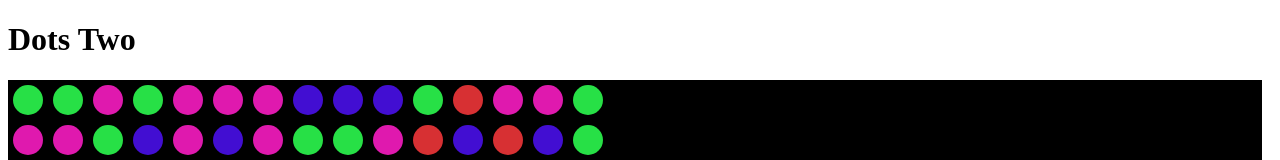
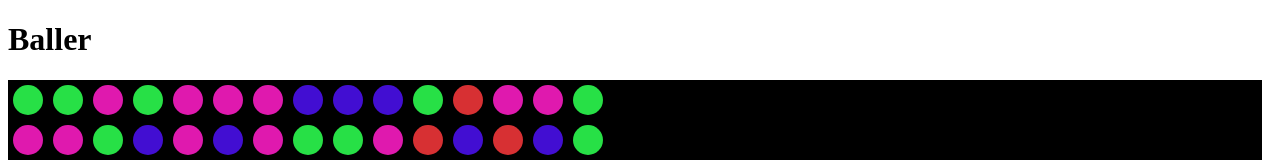
Before and after one commit to scottopell/baller, a website built with Parcel: page index.html in a window 1280 px wide. Shown: the top 160 px of the page. Built offline with nearby package versions, Linux system fonts and the light colour scheme.

Commit message:
New name

```diff
--- a/index.html
+++ b/index.html
@@ -19,7 +19,7 @@
 <body>
 
   <!-- Add your site or application content here -->
-  <h1>Dots Two</h1>
+  <h1>Baller</h1>
   <canvas id="canvas" style="margin-left: 200"></canvas>
   <script src="src/main.ts"></script>
 
```
